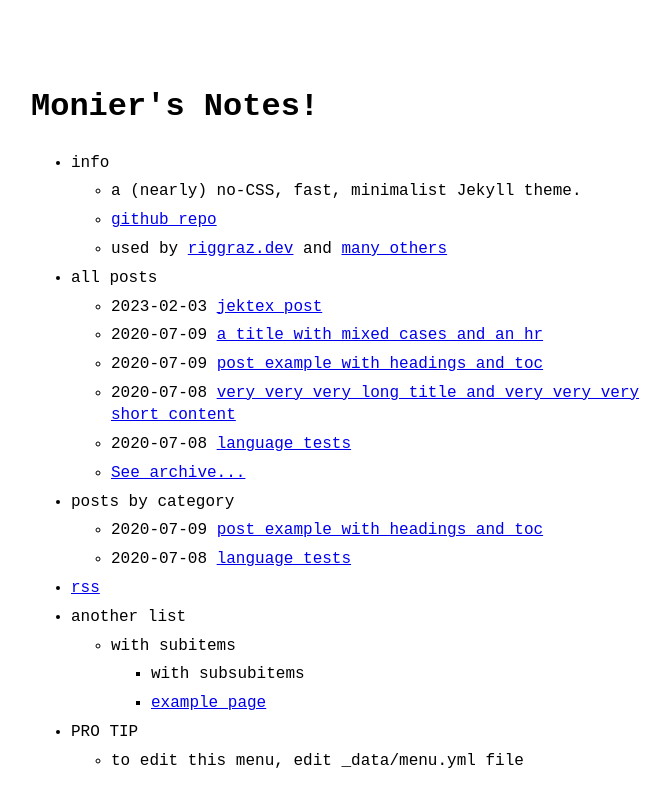
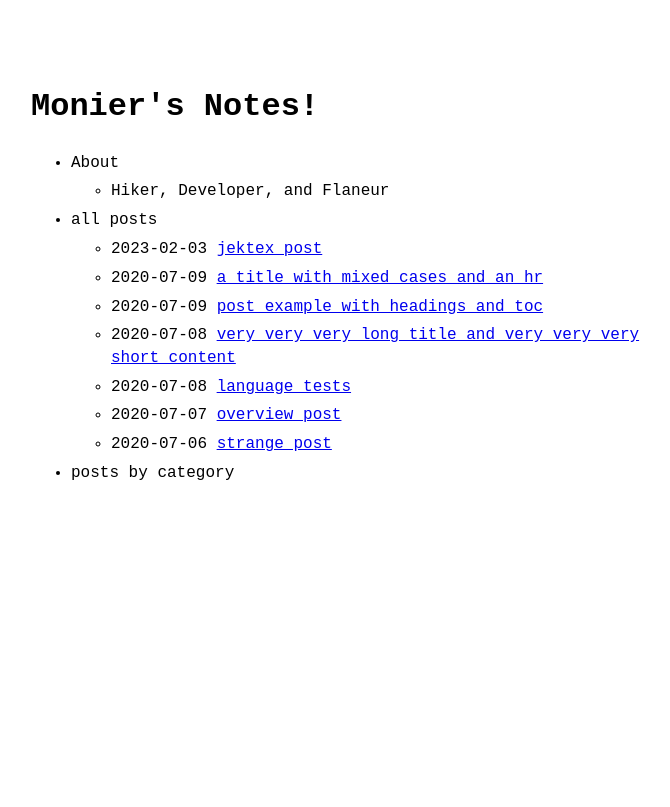
Before and after one commit to Mourinto/mourinto.github.io, a Jekyll site: the page built from index.md, in a window 1280 px wide. Shown: the top 807 px of the page, without its empty margins (289-959 px from the left). Built offline with Jekyll 4.4.1, drawn with Linux system fonts in a browser that asks for light colours.

Commit message:
edit lists

```diff
--- a/_data/menu.yml
+++ b/_data/menu.yml
@@ -2,37 +2,20 @@
 # https://github.com/riggraz/no-style-please#customize-the-menu
 
 entries:
-  - title: info
+  - title: About
     entries:
-      - title: a (nearly) no-CSS, fast, minimalist Jekyll theme.
-      - title: github repo
-        url: https://github.com/riggraz/no-style-please
-      - title: "used by <a href='https://riggraz.dev'>riggraz.dev</a> and <a href='https://github.com/riggraz/no-style-please/network/dependents'>many others</a>"
+      - title: Hiker, Developer, and Flaneur
 
   - title: all posts
     post_list:
-      limit: 5
+      limit: 10
       show_more: true
       show_more_text: See archive...
       show_more_url: archive.html
 
   - title: posts by category
     post_list:
-      category: example2
+      category: Code
       show_more: true
       show_more_text: See more posts...
       show_more_url: example2-archive.html
-
-  - title: rss
-    url: feed.xml
-
-  - title: another list
-    entries:
-      - title: with subitems
-        entries:
-          - title: with subsubitems
-          - title: example page
-            url: about
-  - title: PRO TIP
-    entries:
-      - title: to edit this menu, edit _data/menu.yml file
```
